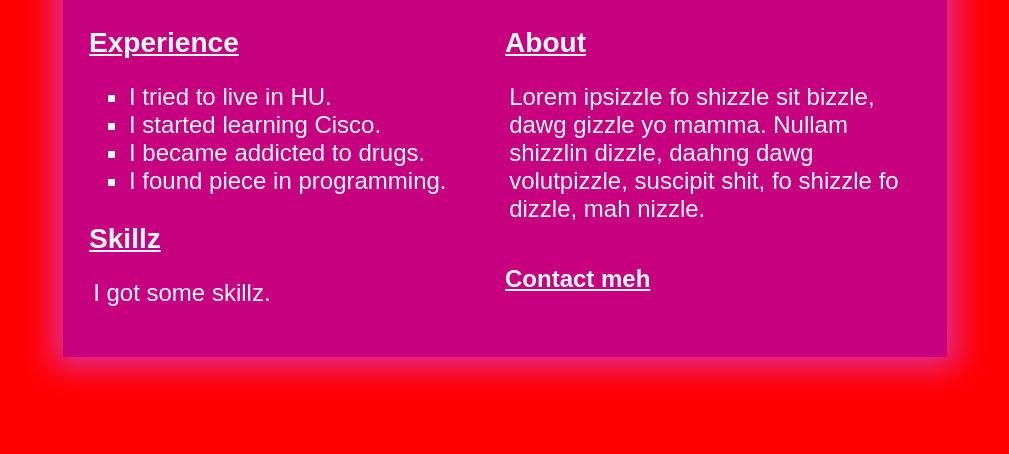
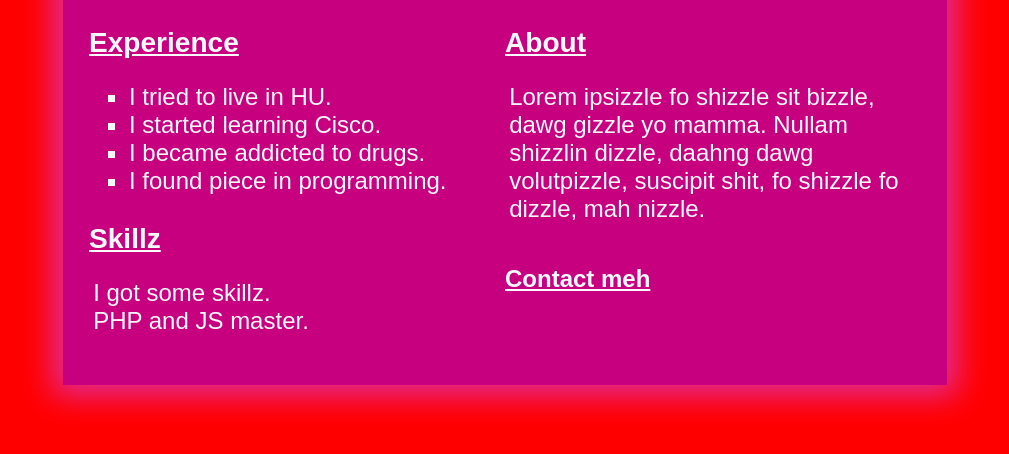
Before and after one commit to BudayBoldi/Portfolio, a plain HTML site: page index.html in a window 1280 px wide. Shown: the part 280-734 px from the top of the page, without its empty margins (135-1144 px from the left). Drawn offline with Linux system fonts and the light colour scheme.

Commit message:
Update index.html

```diff
--- a/index.html
+++ b/index.html
@@ -2,6 +2,7 @@
   <head>
     <title>Portfolio</title>
     <link rel="stylesheet" href="style.css">
+    <meta name="viewport" content="width=device-width, initial-scale=1.0" />
   </head>
 <body>
 <div ID="con">
@@ -23,7 +24,7 @@
       </div>
       <div class="box">
         <h3>Skillz</h3>
-        <p>I got some skillz.</p>
+        <p>I got some skillz.<br>PHP and JS master.</p>
       </div>
     </div>
     <div ID="ifboxtwo">
```
